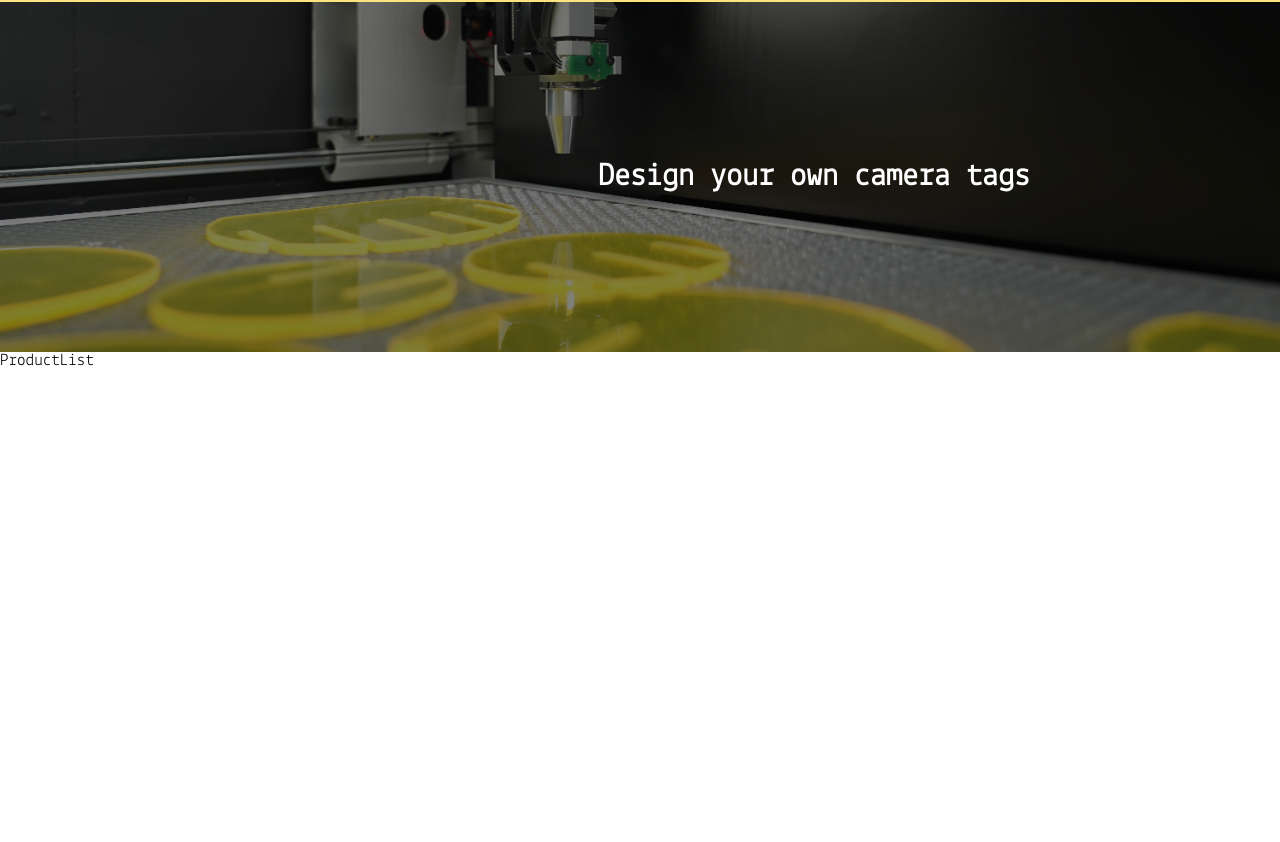
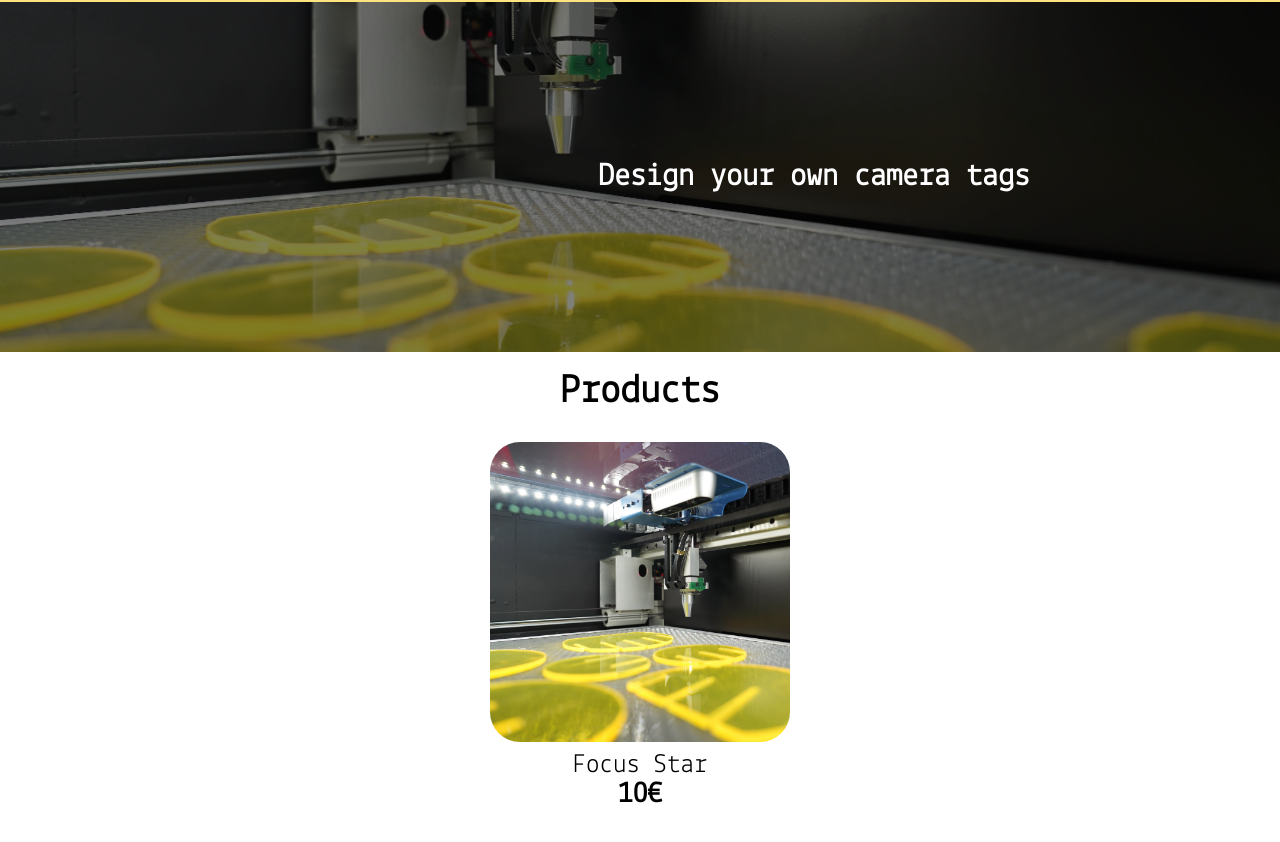
Before and after one commit to FactoriaF5Code/rc2-final-project-osaga-fu, a React (Vite) app in the folder frontend/: page / in a window 1280 px wide. Shown: the part 198-1040 px from the top of the page. Before the commit the page ends 800 px from the top, so only its background shows below. Built offline with nearby package versions, Linux system fonts and the light colour scheme.

Commit message:
Product list css created

```diff
--- a/frontend/src/presentation/components/Header/Header.css
+++ b/frontend/src/presentation/components/Header/Header.css
@@ -4,14 +4,11 @@ header {
   display: flex;
   align-items: center;
   justify-content: center;
-  padding-top: 1.5rem;
+  padding: 0 20rem 1rem 0;
 }
 
 .logo {
   height: 15rem;
-  position: fixed;
-  padding-right: 55rem;
-  align-self: flex-start;
 }
 
 .text-container {
--- a/frontend/src/presentation/components/ProductList/ProductList.css
+++ b/frontend/src/presentation/components/ProductList/ProductList.css
@@ -0,0 +1,52 @@
+.list-container {
+  width: 100%;
+  display: flex;
+  justify-content: center;
+  align-items: center;
+  flex-direction: column;
+  gap: 3rem;
+  padding: 2rem 20rem;
+}
+
+.list-title {
+  font-size: 4rem;
+  font-weight: 700;
+}
+
+.products-wrapper {
+  display: flex;
+  flex-wrap: wrap;
+  gap: 3rem 10rem;
+}
+
+.product-container {
+  width: 30rem;
+  height: 43rem;
+  display: flex;
+  flex-direction: column;
+  gap: 1rem;
+}
+
+.product-image-container {
+  border-radius: 3rem;
+  overflow: hidden;
+  height: 30rem;
+}
+
+.product-image {
+  height: 30rem;
+}
+
+.product-info {
+  text-align: center;
+}
+
+.info-title {
+  font-size: 2.7rem;
+  font-weight: 400;
+}
+
+.info-price {
+  font-size: 3rem;
+  font-weight: 600;
+}
--- a/frontend/src/presentation/components/ProductList/ProductList.jsx
+++ b/frontend/src/presentation/components/ProductList/ProductList.jsx
@@ -1,8 +1,21 @@
-import "./ProductList.css"
+import "./ProductList.css";
+import Image from "../../assets/images/_DSC0148-1.jpg";
 
 export default function ProductList() {
-
   return (
-    <div>ProductList</div>
-  )
+    <section className="list-container">
+      <h3 className="list-title">Products</h3>
+      <section className="products-wrapper">
+        <article className="product-container">
+          <div className="product-image-container">
+            <img className="product-image" src={Image} alt="" />
+          </div>
+          <span className="product-info">
+            <h5 className="info-title">Focus Star</h5>
+            <h4 className="info-price">10€</h4>
+          </span>
+        </article>
+      </section>
+    </section>
+  );
 }
```
